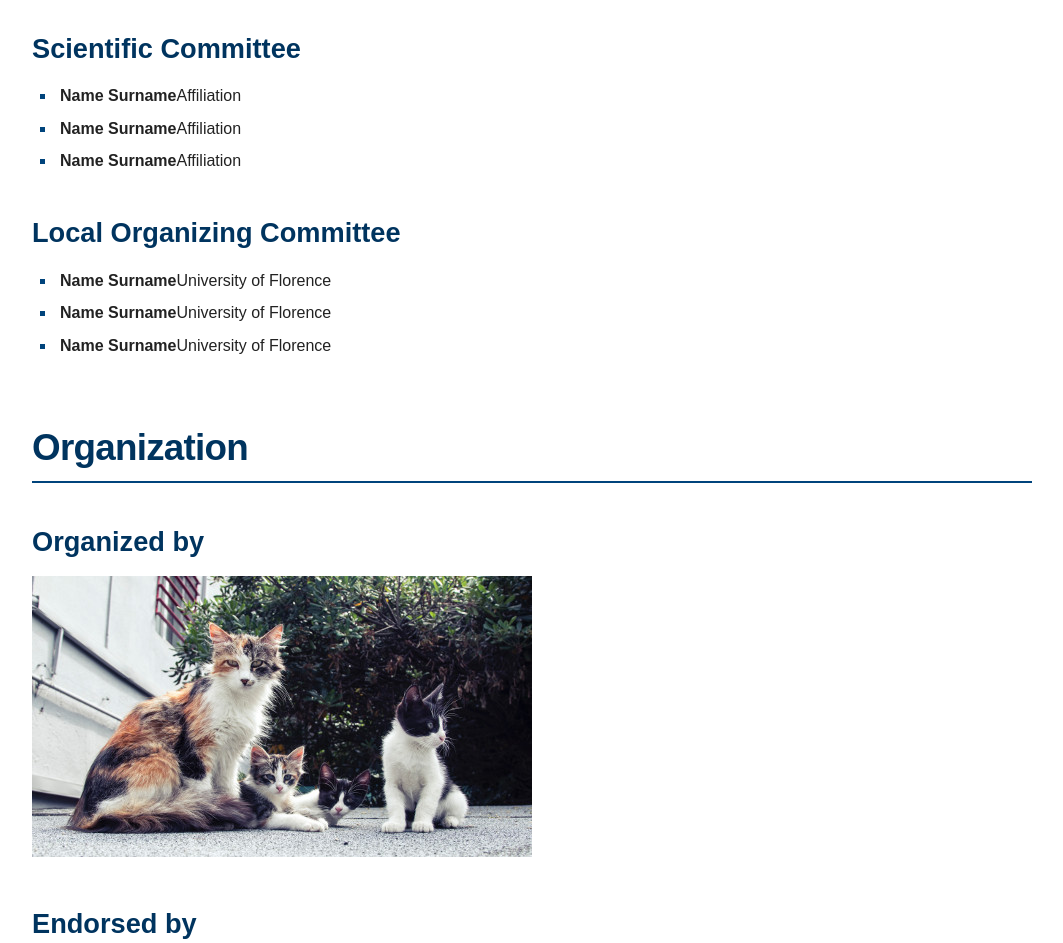
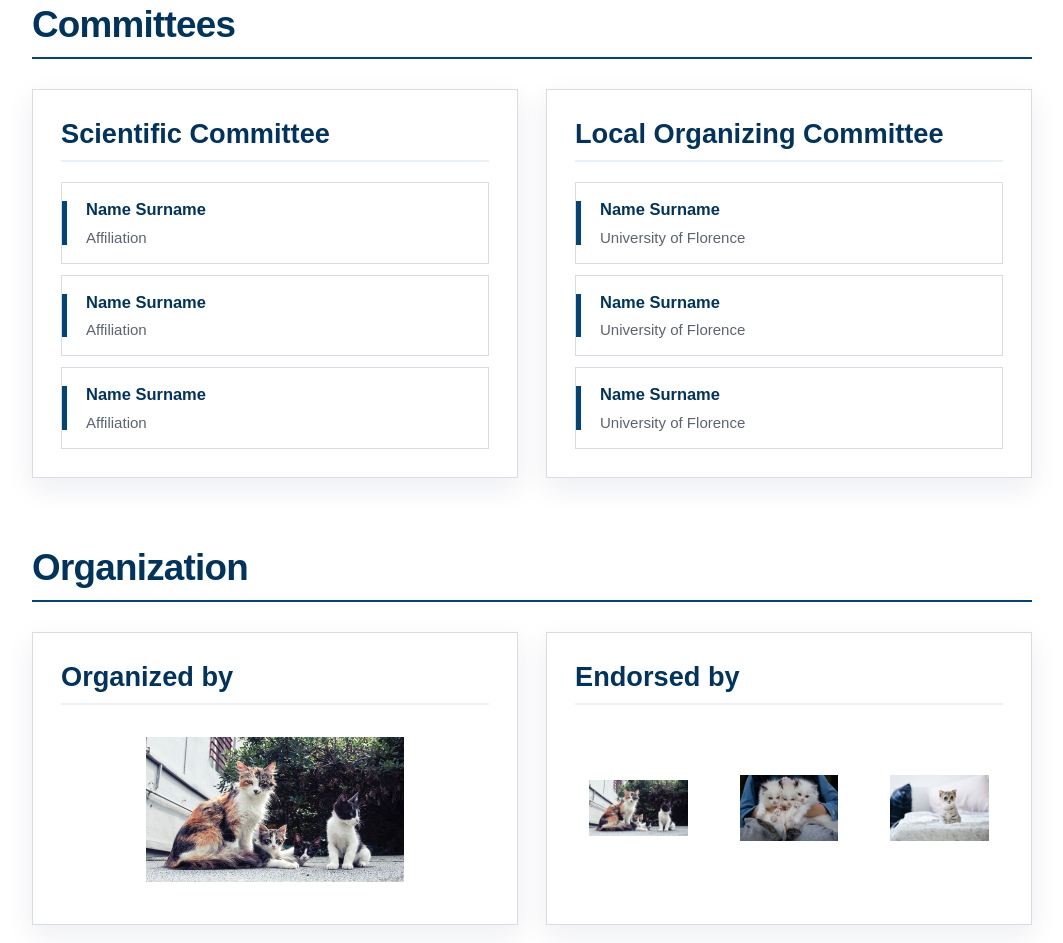
Before and after one commit to giovannipoli95-cmyk/giovannipoli95-cmyk.github.io, a plain HTML site: page index.html in a window 1280 px wide. Shown: the part 1305-2248 px from the top of the page, without its empty margins (108-1171 px from the left). Drawn offline with Linux system fonts and the light colour scheme.

Commit message:
Add files via upload

```diff
--- a/assets/main.css
+++ b/assets/main.css
@@ -714,3 +714,156 @@
         animation-iteration-count: 1 !important;
     }
 }
+
+
+/* ==========================================================
+   HOMEPAGE SECTIONS
+   ========================================================== */
+
+.conference-section {
+    scroll-margin-top: 100px;
+}
+
+.people-list {
+    display: grid;
+    grid-template-columns: repeat(2, minmax(0, 1fr));
+    gap: 14px 24px;
+    width: 100%;
+    max-width: none;
+    margin: 28px 0 0;
+    padding: 0;
+    list-style: none;
+}
+
+.people-list li {
+    position: relative;
+    margin: 0;
+    padding: 16px 18px 16px 24px;
+    background: #ffffff;
+    border: 1px solid var(--border);
+    box-shadow: 0 6px 18px rgb(0 31 91 / 6%);
+}
+
+.people-list li::before {
+    position: absolute;
+    top: 18px;
+    bottom: 18px;
+    left: 0;
+    width: 5px;
+    content: "";
+    background: var(--unifi-blue);
+}
+
+.people-list strong,
+.people-list span {
+    display: block;
+}
+
+.people-list strong {
+    color: var(--unifi-blue-dark);
+    font-size: 1.03rem;
+}
+
+.people-list span {
+    margin-top: 3px;
+    color: var(--muted);
+    font-size: 0.94rem;
+}
+
+.committee-grid,
+.organization-grid {
+    display: grid;
+    grid-template-columns: repeat(2, minmax(0, 1fr));
+    gap: 28px;
+    margin-top: 30px;
+}
+
+.committee-card,
+.logo-panel {
+    padding: 28px;
+    background: #ffffff;
+    border: 1px solid var(--border);
+    box-shadow: 0 10px 28px rgb(0 31 91 / 8%);
+}
+
+.committee-card h3,
+.logo-panel h3 {
+    margin-top: 0;
+    padding-bottom: 10px;
+    border-bottom: 2px solid var(--unifi-blue-light);
+}
+
+.people-list.compact {
+    grid-template-columns: 1fr;
+    gap: 11px;
+    margin-top: 20px;
+}
+
+.people-list.compact li {
+    padding-top: 13px;
+    padding-bottom: 13px;
+    box-shadow: none;
+}
+
+.logo-row {
+    display: flex;
+    align-items: center;
+    justify-content: center;
+    gap: 24px;
+    min-height: 170px;
+    margin-top: 18px;
+}
+
+.logo-row a {
+    display: flex;
+    align-items: center;
+    justify-content: center;
+    padding: 14px;
+    text-decoration: none;
+}
+
+.logo-row img {
+    display: block;
+    width: auto;
+    max-width: 100%;
+    max-height: 120px;
+    object-fit: contain;
+}
+
+.single-logo img {
+    max-height: 145px;
+}
+
+.endorsement-logos {
+    flex-wrap: wrap;
+}
+
+.endorsement-logos a {
+    flex: 1 1 120px;
+    max-width: 180px;
+}
+
+@media (max-width: 800px) {
+    .people-list,
+    .committee-grid,
+    .organization-grid {
+        grid-template-columns: 1fr;
+    }
+
+    .committee-card,
+    .logo-panel {
+        padding: 22px;
+    }
+}
+
+@media (max-width: 520px) {
+    .logo-row {
+        align-items: stretch;
+        flex-direction: column;
+    }
+
+    .endorsement-logos a {
+        width: 100%;
+        max-width: none;
+    }
+}
```
